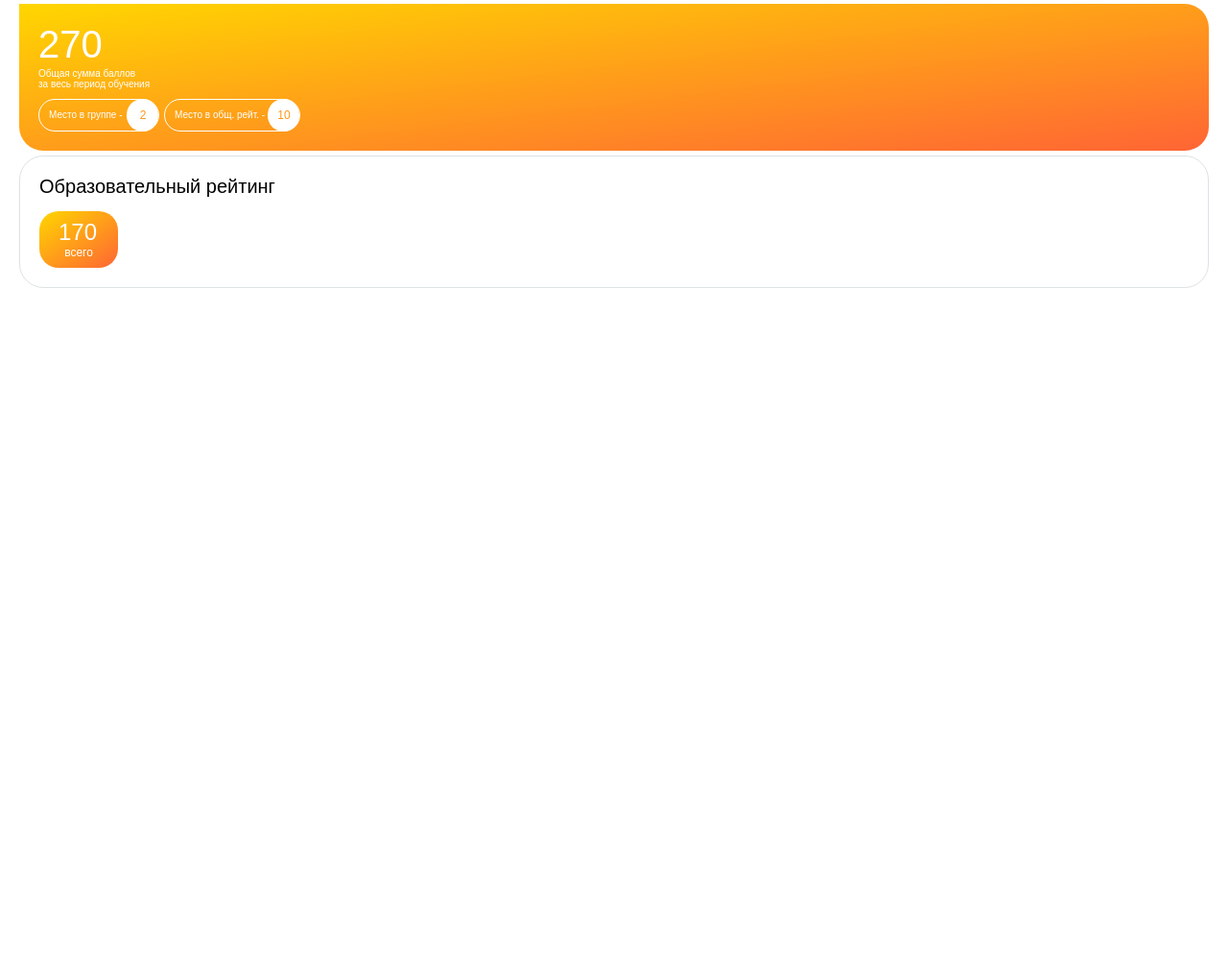
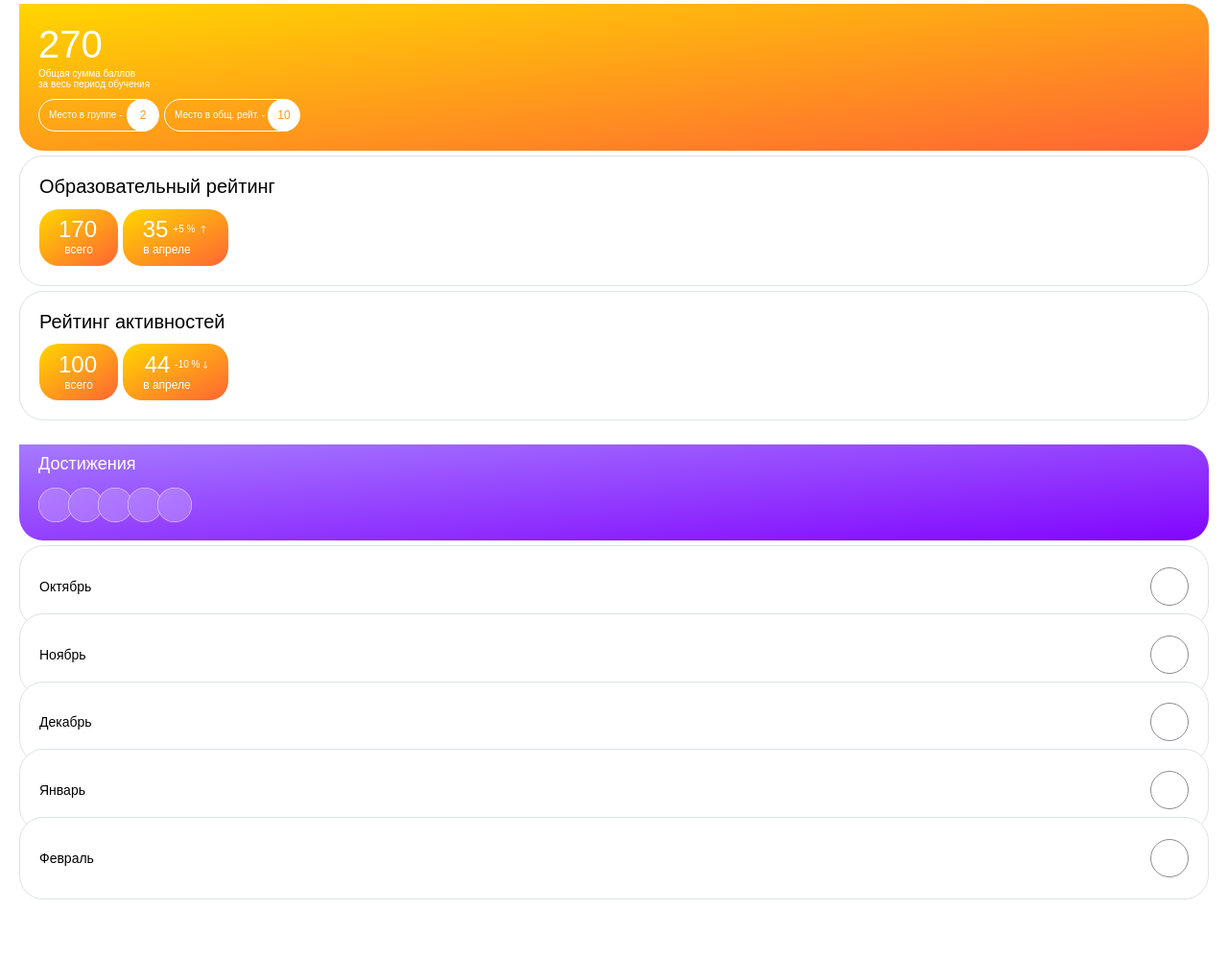
Before and after one commit to eg0r112/Super_krutoy_sait_PRO_Max, a PHP site: page /Osnova.html in a window 1280 px wide. Shown: the part 456-1455 px from the top of the page at 96% size. Run offline with PHP 8.4, Linux system fonts and the light colour scheme.

Commit message:
Pochty Vse

```diff
--- a/Osnova.html
+++ b/Osnova.html
@@ -9,34 +9,43 @@
     <link rel="stylesheet" href="style.css">
 </head>
 <body>
+    <!-- шапка сайта -->
     <div id="Shapka">
         <div id="Di">
-            <button id="BP"><img id="imgBP" src="profile.png"></button>
+            <button id="BP"><img id="imgBP" src="Images/profile.png"></button>
             <a id="KtoTy">
                 <div id="KtoTyTXT">Макаров Егор <span id="Sp">Кб3 | Кф7</span></div>
                 <div id="KtoTyTXT1">ПАЗЛ/КОД</div>
             </a>
         </div>
         <div id="Dii">
-            <button id="BV"><a class="Vn" id="NG">Кб3</a><img class="Vn" id="FS"src="downStr.png"><img class="Vn" id="FS1"src="up.png"></button>
-            <button id="menu"><img id="Menuu"src="Menu.png"></button>
+            <button id="BV"><a class="Vn" id="NG">Кб3</a><img class="Vn" id="FS"src="Images/downStr.png"><img class="Vn" id="FS1"src="up.png"></button>
+            <button id="menu"><img id="Menuu"src="Images/Menu.png"></button>
             <button id="BVv"><a id="NG1">Кф7</a></button>
         </div>
     </div>
+    <!-- основная часть -->
     <div id="Osn">
+        <!-- отступ -->
         <div id="Otst1"></div>
+        <!-- первая часть -->
         <div id="Osn1">
+            <!-- большой виджет -->
             <div id="Tab1">
                 <div id="Txt">Подключиться к занятию</div>
             </div>
+            <!-- маленькие виджеты -->
             <div id="Tab2">
-                <div id="P1"><div id="txt1" class="m2">Записи занятий</div><img src="block1.png" class="m1"></div>
-                <div id="P2"><div id="txt2" class="m2">Чат группы</div><img src="block2.png" class="m1"></div>
-                <div id="P3"><div id="txt3" class="m2">Материалы и дз</div><img src="block3.png" class="m1"></div>
+                <div id="P1"><div id="txt1" class="m2">Записи занятий</div><img src="Images/block1.png" class="m1"></div>
+                <div id="P2"><div id="txt2" class="m2">Чат группы</div><img src="Images/block2.png" class="m1"></div>
+                <div id="P3"><div id="txt3" class="m2">Материалы и дз</div><img src="Images/block3.png" class="m1"></div>
             </div>
         </div>
+        <!-- отступ -->
         <div id="Otst2"></div>
+        <!-- вторая часть -->
         <div id="Osn2">
+            <!-- большой виджет -->
             <div id="Tabl1">
                 <div id="t">
                 <div id="TT1">
@@ -55,20 +64,93 @@
                 </div>
                 </div>
             </div>
+            <!-- маленькие виджеты -->
             <div id="Tabl2">
+                <!-- первый виджет -->
                 <div id="Pu1">
                     <div id="Tex1">Образовательный рейтинг</div>
-                    <div id="Kn">
-                        <div id="eh">
-                            <div id="HZ1">170</div>
-                            <div id="HZ2">всего</div>
+                    <div id="t1">
+                        <div id="Kn">
+                            <div id="eh">
+                                <div id="HZ1">170</div>
+                                <div id="HZ2">всего</div>
+                            </div>
+                        </div>
+                        <div id="Kn1">
+                            <div id="eh1">
+                                <div id="eg2">
+                                    <div id="HZ11">35</div>
+                                    <div id="HZ31">+5 %</div>
+                                    <div id="img1"><img src="Images/arrow.png"></div>
+                                </div>
+                                <div id="HZ21">в апреле</div>
+                            </div>
+                        </div>
+                    </div>
+                </div>
+                <!-- второй виджет -->
+                <div id="Pu12">
+                    <div id="Tex12">Рейтинг активностей</div>
+                    <div id="t12">
+                        <div id="Kn2">
+                            <div id="eh2">
+                                <div id="HZ12">100</div>
+                                <div id="HZ22">всего</div>
+                            </div>
+                        </div>
+                        <div id="Kn12">
+                            <div id="eh12">
+                                <div id="eg22">
+                                    <div id="HZ112">44</div>
+                                    <div id="HZ312">-10 %</div>
+                                    <div id="img12"><img src="Images/arrow.png"></div>
+                                </div>
+                                <div id="HZ212">в апреле</div>
+                            </div>
                         </div>
                     </div>
                 </div>
             </div>
         </div>
+        <!-- отступ -->
         <div id="Otst3"></div>
-
+        <!-- третья часть -->
+        <div id="Osn3">
+            <div id="Tablica1">
+                <div id="Hzz">
+                <div id="Nazv">Достижения</div>
+                    <div id="Obertka">
+                        <img class="Dost" id="Dost1" src="Images/circle.png">
+                        <img class="Dost" id="Dost2" src="Images/circle.png">
+                        <img class="Dost" id="Dost3" src="Images/circle.png">
+                        <img class="Dost" id="Dost4" src="Images/circle.png">
+                        <img class="Dost" id="Dost5" src="Images/circle.png">
+                    </div>
+                </div>
+            </div>
+            <div id="Tablica2">
+                <div class="M" id="M1">
+                    <div class="Naz" id="Nazv1">Октябрь</div>
+                    <div class="Cr" id="Krug1"></div>
+                </div>
+                <div class="M" id="M2">
+                    <div class="Naz" id="Nazv2">Ноябрь</div>
+                    <div class="Cr" id="Krug2"></div>
+                </div>
+                <div class="M" id="M3">
+                    <div class="Naz" id="Nazv3">Декабрь</div>
+                    <div class="Cr" id="Krug3"></div>
+                </div>
+                <div class="M" id="M4">
+                    <div class="Naz" id="Nazv4">Январь</div>
+                    <div class="Cr" id="Krug4"></div>
+                </div>
+                <div class="M" id="M5">
+                    <div class="Naz" id="Nazv5">Февраль</div>
+                    <div class="Cr" id="Krug5"></div>
+                </div>
+            </div>
+        </div>
     </div>
 
     <script src="scripts.js"></script>
--- a/style.css
+++ b/style.css
@@ -361,6 +361,11 @@ body {
     flex-direction: column;
     justify-content: space-between;
 }
+#t1 {
+    display: flex;
+    flex-direction: row;
+    /* justify-content: space-between; */
+}
 #Tex1 {
     position: relative;
     font-size: 20px;
@@ -400,3 +405,261 @@ body {
     color: #ffffff;
     left: 1px;
 }
+#Kn1 {
+    position: relative;
+    bottom: 20px;
+    left: 20px;
+    width: 110px;
+    height: 59px;
+    background: linear-gradient(to right bottom,#FFD600 ,#FF6534);
+    border-radius: 20px;
+    display: flex;
+    align-items: center;
+    justify-content: center;
+    margin-left: 5px;
+}
+#eh1 {
+    position: relative;
+    bottom: 2.5px;
+    right: 10px;
+    width: 50px;
+    height: 39px;
+    display: flex;
+    flex-direction: column;
+    justify-content: space-between;
+    align-items: center;
+}
+#HZ11 {
+    font-size: 24px;
+    color: #ffffff;
+}
+#HZ21 {
+    position: relative;
+    font-size: 12px;
+    color: #ffffff;
+    left: 1px;
+}
+#HZ31 {
+    font-size: 10px;
+    width: 27px;
+    position: relative;
+    top: 8px;
+    color: #ffffff;
+    margin-left: 5px;
+}
+#img1 {
+    position: relative;
+    top: 5px;
+}
+#eg2 {
+    position: relative;
+    left: 10px;
+    display: flex;
+    flex-direction: row;
+    justify-content: space-between;
+}
+
+
+
+
+#Pu12 {
+    margin-top: 5px;
+    width: 100%;
+    height: 138px;
+    border: 1px solid #DDE2E4;
+    border-radius: 25px;
+    display: flex;
+    flex-direction: column;
+    justify-content: space-between;
+}
+#t12 {
+    display: flex;
+    flex-direction: row;
+    /* justify-content: space-between; */
+}
+#Tex12 {
+    position: relative;
+    font-size: 20px;
+    top: 20px;
+    left: 20px;
+}
+#Kn2 {
+    position: relative;
+    bottom: 20px;
+    left: 20px;
+    width: 82px;
+    height: 59px;
+    background: linear-gradient(to right bottom,#FFD600 ,#FF6534);
+    border-radius: 20px;
+    display: flex;
+    align-items: center;
+    justify-content: center;
+}
+#eh2 {
+    position: relative;
+    bottom: 2.5px;
+    right: 1px;
+    width: 42px;
+    height: 39px;
+    display: flex;
+    flex-direction: column;
+    justify-content: space-between;
+    align-items: center;
+}
+#HZ12 {
+    font-size: 24px;
+    color: #ffffff;
+}
+#HZ22 {
+    position: relative;
+    font-size: 12px;
+    color: #ffffff;
+    left: 1px;
+}
+#Kn12 {
+    position: relative;
+    bottom: 20px;
+    left: 20px;
+    width: 110px;
+    height: 59px;
+    background: linear-gradient(to right bottom,#FFD600 ,#FF6534);
+    border-radius: 20px;
+    display: flex;
+    align-items: center;
+    justify-content: center;
+    margin-left: 5px;
+}
+#eh12 {
+    position: relative;
+    bottom: 2.5px;
+    right: 10px;
+    width: 50px;
+    height: 39px;
+    display: flex;
+    flex-direction: column;
+    justify-content: space-between;
+    align-items: center;
+}
+#HZ112 {
+    font-size: 24px;
+    color: #ffffff;
+}
+#HZ212 {
+    position: relative;
+    font-size: 12px;
+    color: #ffffff;
+    left: 1px;
+}
+#HZ312 {
+    font-size: 10px;
+    width: 27px;
+    position: relative;
+    top: 8px;
+    color: #ffffff;
+    margin-left: 5px;
+}
+#img12 {
+    transform: rotate(180deg);
+    position: relative;
+    bottom: 5px;
+}
+#eg22 {
+    position: relative;
+    left: 12px;
+    display: flex;
+    flex-direction: row;
+    justify-content: space-between;
+}
+
+#Osn3 {
+    width: 100%;
+    height: 506px;
+}
+#Tablica1 {
+    width: 100%;
+    height: 100px;
+    border-radius: 0px 25px 25px 25px;
+    background: linear-gradient(to right bottom,#A57AFF ,#8205FF);
+    display: flex;
+    flex-direction: row;
+    justify-content: space-between;
+}
+#Nazv {
+    position: relative;
+    top: 10px;
+    left: 20px;
+    color: #ffffff;
+    font-size: 18px;
+}
+#Obertka {
+    position: relative;
+    top: 24px;
+    left: 20px;
+    display: flex;
+    flex-direction: row;
+}
+.Dost {
+    width: 36px;
+    height: 36px;
+}
+#Dost2 {
+    position: relative;
+    right: 5px;
+}
+#Dost3 {
+    position: relative;
+    right: 10px;
+}
+#Dost4 {
+    position: relative;
+    right: 15px;
+}
+#Dost5 {
+    position: relative;
+    right: 20px;
+}
+.M {
+    width: 100%;
+    height: 85.8px;
+    background-color: #ffffff;
+    border: 1px solid #DDE2E4;
+    border-radius: 25px;
+    display: flex;
+    flex-direction: row;
+    justify-content: space-between;
+    align-items: center;
+}
+#Tablica2 {
+    margin-top: 5px;
+    height: 369px;
+    width: 100%;
+}
+#M2 {
+    position: relative;
+    bottom: 15px;
+}
+#M3 {
+    position: relative;
+    bottom: 30px;
+}
+#M4 {
+    position: relative;
+    bottom: 45px;
+}
+#M5 {
+    position: relative;
+    bottom: 60px;
+}
+.Naz {
+    position: relative;
+    left: 20px;
+    font-size: 14px;
+}
+.Cr {
+    position: relative;
+    width: 40px;
+    height: 40px;
+    border-radius: 20px;
+    border: 1px solid #8B8B8B;
+    right: 20px;
+}
```
Also changed, not shown: Images/Menu.png (renamed from Menu.png), Images/arrow.png (added), Images/block1.png (renamed from block1.png), Images/block2.png (renamed from block2.png), Images/block3.png (renamed from block3.png), Images/circle.png (added), Images/downStr.png (renamed from downStr.png), Images/profile.png (renamed from profile.png), Images/up.png (renamed from up.png).
